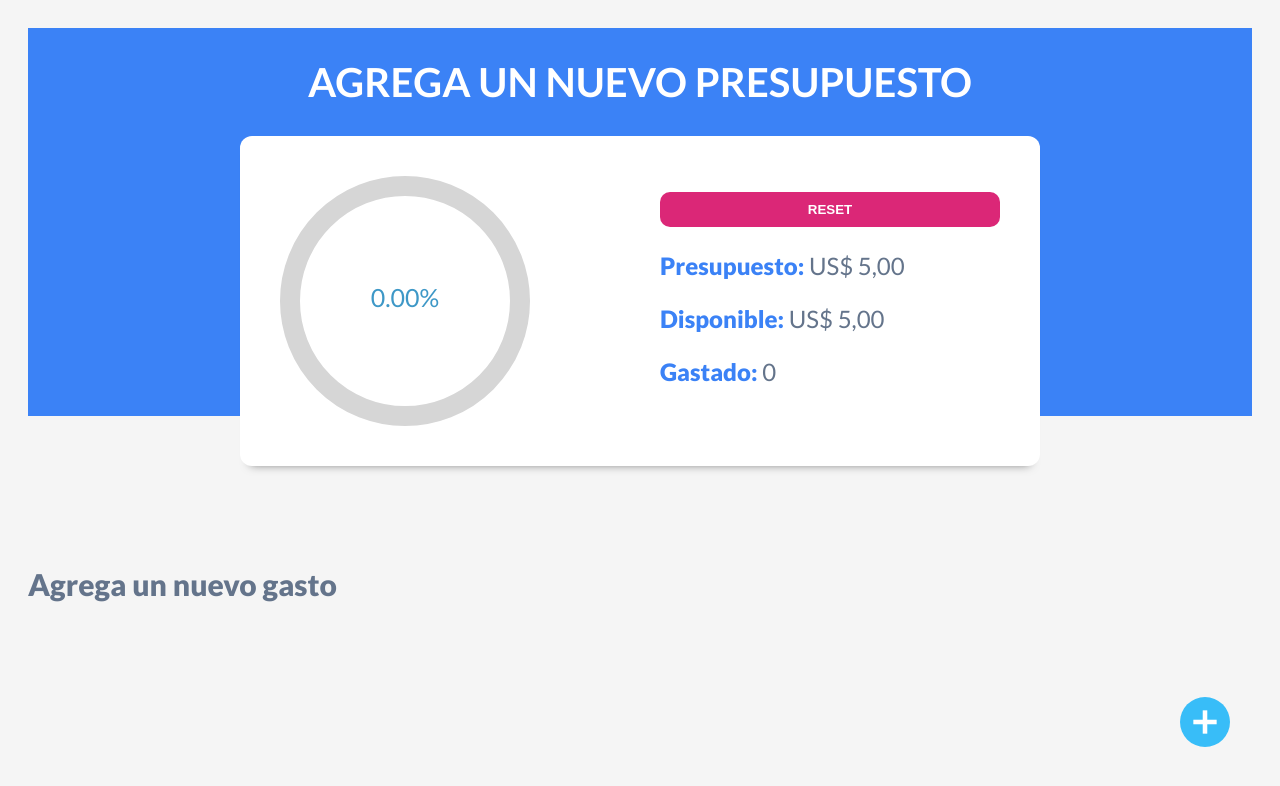
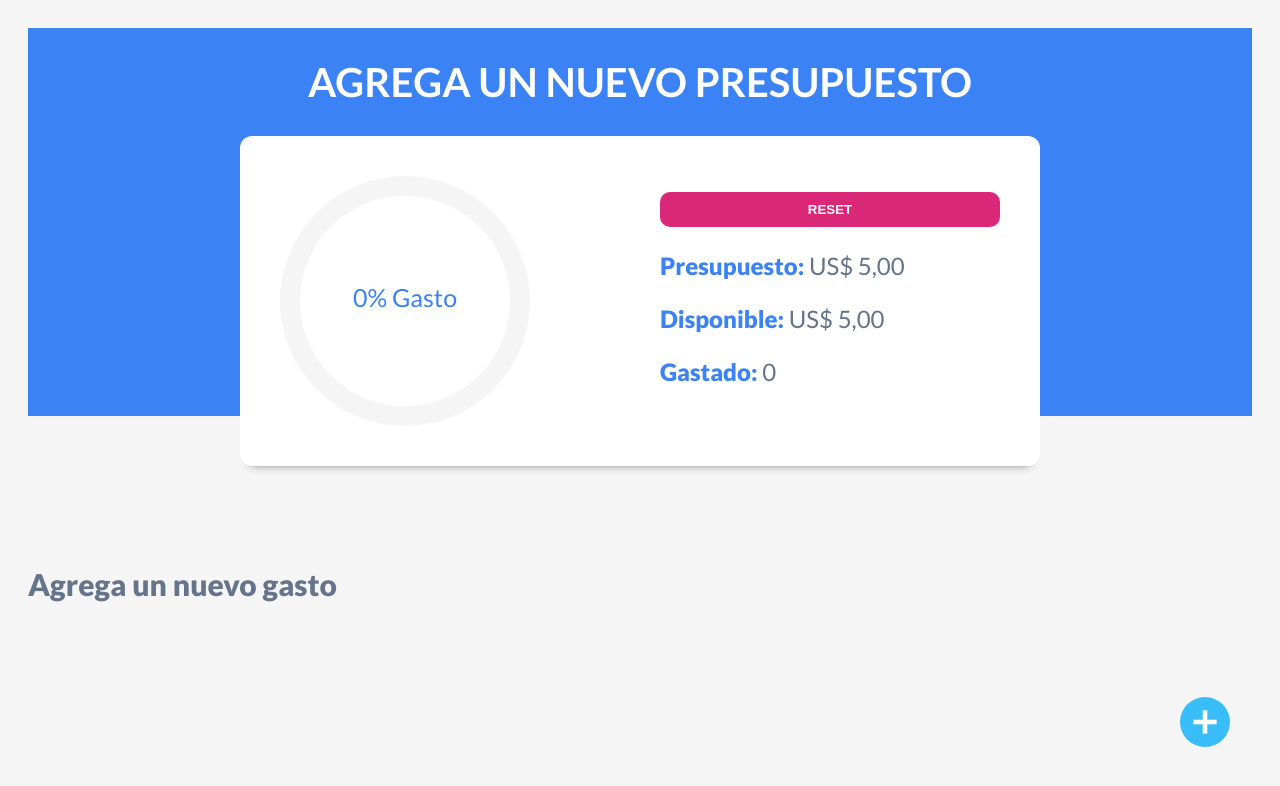
Before and after one commit to benjabenjabenja/presupuesto-app, a React (Vite) app: page / in a window 1280 px wide. Both pictures are taken after typing "5" into the empty fields and a click on the input "Agregar". Shown: the top 786 px of the page. Built offline with nearby package versions, Linux system fonts and the light colour scheme.

Commit message:
ajustes visuales en grafica

```diff
--- a/src/components/ControlPresupuesto.jsx
+++ b/src/components/ControlPresupuesto.jsx
@@ -1,7 +1,7 @@
 /* eslint-disable react/prop-types */
 import { useEffect, useState } from "react";
 import Item from "./Item";
-import { CircularProgressbar } from 'react-circular-progressbar';
+import { CircularProgressbar, buildStyles } from 'react-circular-progressbar';
 import 'react-circular-progressbar/dist/styles.css';
 
 function ControlPresupuesto({ total, presupuesto, setReset }) {
@@ -15,11 +15,11 @@ function ControlPresupuesto({ total, presupuesto, setReset }) {
             const reduce = total.reduce((acc, value) => +value.presupuesto + +acc, 0);
             const t_disponible = +presupuesto - +reduce;
 
-            const update_porcentaje = (((+presupuesto - t_disponible) / +presupuesto) * 100).toFixed(2);
-            setPorcentaje(update_porcentaje);
+            const update_porcentaje = (((+presupuesto - t_disponible) / +presupuesto) * 100).toFixed(0);
 
             setGastado(reduce);
             setDisponible(t_disponible);
+            setTimeout(() => setPorcentaje(update_porcentaje), 300);
         }, [presupuesto, total]
     );
 
@@ -41,7 +41,13 @@ function ControlPresupuesto({ total, presupuesto, setReset }) {
         <div className="contenedor-presupuesto contenedor sombra dos-columnas">
             <div>
                 <CircularProgressbar
-                    value={porcentaje} text={`${porcentaje}%`}
+                    styles={buildStyles({
+                        pathColor: '#3B82F6',
+                        trailColor: '#F5F5F5',
+                        textColor: '#3B82F6'
+                    })}
+                    value={porcentaje}
+                    text={`${porcentaje}% Gasto`}
                 />
             </div>
             <div className="contenido-presupuesto">
--- a/src/components/Modal.jsx
+++ b/src/components/Modal.jsx
@@ -116,7 +116,7 @@ const Modal = ({ setModal, animate, setAnimate, setNuevoGasto, setEditarGasto, e
                 </div>
 
                 <div className="campo">
-                    <label htmlFor="cantidad">Canatidad</label>
+                    <label htmlFor="cantidad">Cantidad</label>
                     <input
                         id='cantidad'
                         type="number"
--- a/src/index.css
+++ b/src/index.css
@@ -380,6 +380,7 @@ main {
 	left: 0;
 	right: 0;
 	bottom: 0;
+	overflow: hidden;
 }
 
 .modal .cerrar-modal {
```
